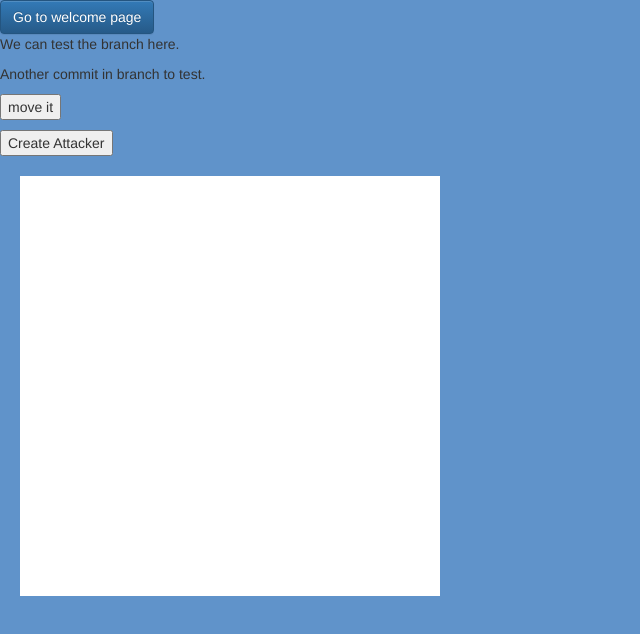
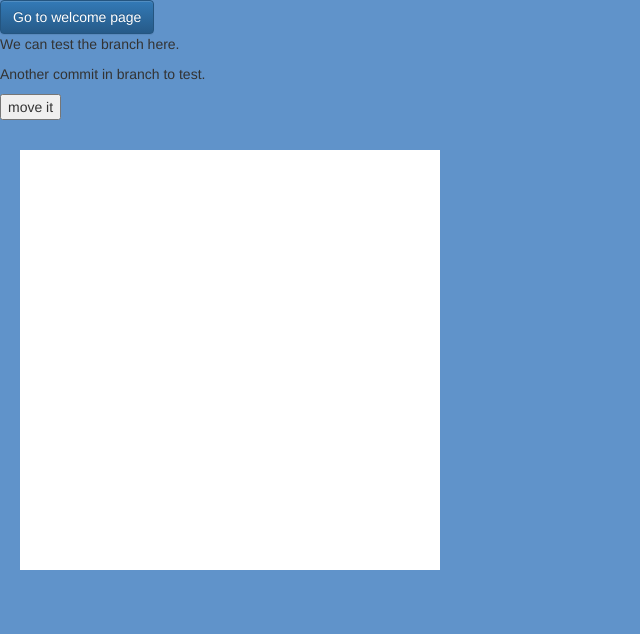
Before and after one commit to BVerschaete/BVerschaete.github.io, a plain HTML site: page index.html in a window 1280 px wide. Shown: the whole page, without its empty margins (0-640 px from the left). Drawn offline with nearby package versions, Linux system fonts and the light colour scheme.

Commit message:
added multi-attacker functionality + cleaned up code

```diff
--- a/index.html
+++ b/index.html
@@ -19,9 +19,6 @@
 <p>Another commit in branch to test.</p>
 <input type="button" value="move it" id="moveAttacker"/>
 <p id="outputMove"></p>
-<button id="createAttacker">Create Attacker</button>
-<div id="demo">
-</div>
 <div id="disqus_thread"></div>
 </body>
 </html>
--- a/js/attacker.js
+++ b/js/attacker.js
@@ -3,52 +3,118 @@
  */
 var attackers = [];
 
-var attacker = {
-    speedX: 100,
-    speedY: 100,
-    image: "Dragon.png",
-    posX: startX,
-    posY: startY,
-    locX: posX * 40,
-    locY: posY * 40,
-    direction: startDirection
-};
+// var attacker = {
+//     speedX: 100,
+//     speedY: 100,
+//     image: "Dragon.png",
+//     posX: startX,
+//     posY: startY,
+//     locX: posX * 40,
+//     locY: posY * 40,
+//     direction: startDirection
+// };
 
-function move(attacker) {
+function Attacker(){
+    this.speedX= 100,
+        this.speedY= 100,
+        this.image= "Dragon.png",
+        this.posX= startX,
+        this.posY= startY,
+        this.locX= (posX * 40),
+        this.locY= (posY * 40),
+        this.oldNow = Date.now(),
+        this.direction= startDirection
+}
+
+Attacker.prototype.move = function() {
     console.log("moved");
-    if(attacker.direction != 2 && board[attacker.posY-1] != null && board[attacker.posY-1][attacker.posX] == 1 ){
-        attacker.posY -= 1;
-        attacker.direction = 0;
+    if(this.direction != 2 && board[this.posY-1] != null && board[this.posY-1][this.posX] == 1 ){
+        this.posY -= 1;
+        this.direction = 0;
         console.log("naar boven");
-    }else if(attacker.direction != 3 && board[attacker.posY][attacker.posX+1] == 1 ){
-        attacker.posX += 1;
-        attacker.direction = 1;
+    }else if(this.direction != 3 && board[this.posY][this.posX+1] == 1 ){
+        this.posX += 1;
+        this.direction = 1;
         console.log("naar rechts");
-    }else if(attacker.direction != 0 && board[attacker.posY+1] != null && board[attacker.posY+1][attacker.posX] == 1 ){
-        attacker.posY += 1;
-        attacker.direction = 2;
+    }else if(this.direction != 0 && board[this.posY+1] != null && board[this.posY+1][this.posX] == 1 ){
+        this.posY += 1;
+        this.direction = 2;
         console.log("naar beneden");
-    }else if(attacker.direction != 1 && board[attacker.posY][attacker.posX-1] == 1 ){
-        attacker.posX -= 1;
-        attacker.direction = 3;
+    }else if(this.direction != 1 && board[this.posY][this.posX-1] == 1 ){
+        this.posX -= 1;
+        this.direction = 3;
         console.log("naar links");
+    } else {
+        deleteAttacker(this);
     }
 };
 
-function updatePosOnBoard(){
-    attacker.posX = Math.floor(attacker.locX / 40);
-    attacker.posY = Math.floor(attacker.locY / 40);
-    console.log("X: " + attacker.posX + " - " + attacker.locX);
-    console.log("Y: " + attacker.posY + " - " + attacker.locY);
+Attacker.prototype.updatePosOnBoard = function(){
+    this.posX = Math.floor(this.locX / 40);
+    this.posY = Math.floor(this.locY / 40);
+    // console.log("X: " + this.posX + " - " + this.locX);
+    // console.log("Y: " + this.posY + " - " + this.locY);
+};
+
+Attacker.prototype.updatePosition = function(){
+    this.updatePosOnBoard();
+    var now = Date.now();
+    var timeDelta = now - this.oldNow;
+    this.oldNow = now;
+    //console.log(this.direction);
+    if(this.direction === 0){
+        if(getValueFromPos(Math.floor(this.locX), Math.floor(this.locY - (this.speedY * timeDelta / 1000))) !== 1){
+            this.move();
+            this.locY = this.posY * 40;
+            this.locX = Math.floor(this.locX);
+        }else{
+            this.locY -= this.speedY * timeDelta / 1000;
+        }
+    }else if(this.direction === 1){
+        if(getValueFromPos(Math.floor(this.locX) + 40, Math.floor(this.locY)) !== 1){
+            this.move();
+            this.locX = this.posX * 40;
+            this.locY = Math.floor(this.locY);
+        }else{
+            this.locX += this.speedX * timeDelta / 1000;
+        }
+    }else if(this.direction === 2){
+        if(getValueFromPos(Math.floor(this.locX), Math.floor(this.locY  + 40)) !== 1){
+            this.move();
+            this.locY = this.posY * 40;
+            this.locX = Math.floor(this.locX);
+        }else{
+            this.locY += this.speedY * timeDelta / 1000;
+        }
+    }else if(this.direction === 3){
+        if(getValueFromPos(Math.floor(this.locX - (this.speedY * timeDelta / 1000)), Math.floor(this.locY)) !== 1){
+            this.move();
+            this.locX = this.posX * 40;
+            this.locY = Math.floor(this.locY);
+        }else{
+            this.locX -= this.speedX * timeDelta / 1000;
+        }
+    }
+};
+
+Attacker.prototype.draw = function(){
+    var sprite = new Image();
+    sprite.src = "img/" + this.image;
+    game.context.drawImage(sprite, this.locX, this.locY, 40, 40);
+};
+
+function drawAttackers(){
+    for(var i = 0; i < attackers.length; i++){
+        attackers[i].draw();
+    }
 }
 
-function Attacker(naam){
-    this.naam = naam;
-    this.life = this.maxLife;
+function deleteAttacker(attacker){
+    var index = attackers.indexOf(attacker);
+    attackers.splice(index, 1);
 }
 
-Attacker.prototype.maxLife = 5;
-
+//nog niet in gebruik
 function checkDead(){
     for(var i = 0; i < attackers.length; i++){
         if(attackers[i].life <= 0){
@@ -58,11 +124,7 @@ function checkDead(){
     }
 }
 
-function addEnemy(){
-    //attackers.push(new Attacker("Bob"));
-    attackers.push(attacker);
+function addAttacker(){
+    console.log("spawned");
+    attackers.push(new Attacker());
 }
-
-function addAttacker(name){
-    attackers.push(new Attacker(name));
-}
--- a/js/board.js
+++ b/js/board.js
@@ -1,7 +1,22 @@
 /**
  * Created by Gaben on 16/03/2016.
  */
-var board = [
+
+//Level Template, CTRL-/ to uncomment
+// var levelName = [
+//     [0, 0, 0, 0, 0, 0, 0, 0, 0, 0],
+//     [0, 0, 0, 0, 0, 0, 0, 0, 0, 0],
+//     [0, 0, 0, 0, 0, 0, 0, 0, 0, 0],
+//     [0, 0, 0, 0, 0, 0, 0, 0, 0, 0],
+//     [0, 0, 0, 0, 0, 0, 0, 0, 0, 0],
+//     [0, 0, 0, 0, 0, 0, 0, 0, 0, 0],
+//     [0, 0, 0, 0, 0, 0, 0, 0, 0, 0],
+//     [0, 0, 0, 0, 0, 0, 0, 0, 0, 0],
+//     [0, 0, 0, 0, 0, 0, 0, 0, 0, 0],
+//     [0, 0, 0, 0, 0, 0, 0, 0, 0, 0]
+// ];
+
+var level1 = [
     [0, 0, 0, 0, 0, 0, 1, 1, 1, 0],
     [1, 1, 0, 2, 0, 0, 1, 0, 1, 0],
     [0, 1, 0, 2, 0, 1, 1, 0, 1, 0],
@@ -14,13 +29,14 @@ var board = [
     [0, 0, 1, 1, 1, 0, 0, 1, 1, 1]
 ];
 
+var board = level1;
+
 var startX = 0;
 var startY = 1;
 var startDirection = 1;
 
 var posX = 0;
 var posY = 1;
-var direction = 1; // top = 0, right = 1, down = 2, left = 3
 
 
 
--- a/js/gameLoop.js
+++ b/js/gameLoop.js
@@ -12,50 +12,13 @@ function renderingStep(){
     drawRadius();
 }
 
-function updateAttackerPositions(){
-    updatePosOnBoard();
-    var now = Date.now();
-    var timeDelta = now - game.oldNow;
-    game.oldNow = now;
-    //console.log(attacker.direction);
-    if(attacker.direction === 0){
-        if(getValueFromPos(Math.floor(attacker.locX), Math.floor(attacker.locY - (attacker.speedY * timeDelta / 1000))) !== 1){
-            move(attacker);
-            attacker.locY = attacker.posY * 40;
-            attacker.locX = Math.floor(attacker.locX);
-        }else{
-            attacker.locY -= attacker.speedY * timeDelta / 1000;
-        }
-    }else if(attacker.direction === 1){
-        if(getValueFromPos(Math.floor(attacker.locX) + 40, Math.floor(attacker.locY)) !== 1){
-            move(attacker);
-            attacker.locX = attacker.posX * 40;
-            attacker.locY = Math.floor(attacker.locY);
-        }else{
-            attacker.locX += attacker.speedX * timeDelta / 1000;
-        }
-    }else if(attacker.direction === 2){
-        if(getValueFromPos(Math.floor(attacker.locX), Math.floor(attacker.locY  + 40)) !== 1){
-            move(attacker);
-            attacker.locY = attacker.posY * 40;
-            attacker.locX = Math.floor(attacker.locX);
-        }else{
-            attacker.locY += attacker.speedY * timeDelta / 1000;
-        }
-    }else if(attacker.direction === 3){
-        if(getValueFromPos(Math.floor(attacker.locX - (attacker.speedY * timeDelta / 1000)), Math.floor(attacker.locY)) !== 1){
-            move(attacker);
-            attacker.locX = attacker.posX * 40;
-            attacker.locY = Math.floor(attacker.locY);
-        }else{
-            attacker.locX -= attacker.speedX * timeDelta / 1000;
-        }
-    }
-}
-
 function gameLoop() {
     processUserInput();
-    updateAttackerPositions();
+
+    for(var i = 0; i < attackers.length; i++) {
+        attackers[i].updatePosition();
+    }
+
     renderingStep();
     window.requestAnimationFrame(gameLoop);
 }
--- a/js/index.js
+++ b/js/index.js
@@ -10,50 +10,24 @@ function setup() {
     addCanvas();
     //useDisqus();
     game = {
-        oldNow: Date.now(),
         canvas: document.getElementById("canvas"),
-        context: canvas.getContext("2d"),
+        context: this.canvas.getContext("2d")
     };
-    drawGrid();
 
-    document.getElementById("moveAttacker").addEventListener("click", moveAttacker);
     game.canvas.addEventListener('mouseover', toggleMouseInCanvas, false);
     game.canvas.addEventListener('mouseout', toggleMouseInCanvas, false);
     game.canvas.addEventListener('mousemove', getMousePosition, false);
 
+    var loop = setInterval(addAttacker, 3000);
+    var aantalMonsters = 10;
+    setTimeout(function( ) { clearInterval(loop); }, aantalMonsters * 3000);
+
     gameLoop();
+    //drawGrid(); //toont lijnen voor visualisatie
 }
 
 function addCanvas(){
     var canvas = $('<canvas/>').attr({width: bw, height: bh, id: 'canvas'}).appendTo('body');
-}
-
-function moveAttacker(){
-    move(attacker);
-}
-
-function displayMove(){
-    document.getElementById("outputMove").innerHTML = "";
-
-    for(var i = 0; i < board.length; i++) {
-        var s = "";
-        for (var j = 0; j < board[i].length; j++) {
-            if(posY == i && posX == j){
-                s += "X\t";
-            }else{
-                s += board[i][j] + "\t";
-            }
-        }
-        document.getElementById("outputMove").innerHTML += s + "<br />";
-    }
-
-    move();
-}
-
-function drawAttackers(){
-    var sprite = new Image();
-    sprite.src = "img/" + attacker.image;
-    game.context.drawImage(sprite, attacker.locX, attacker.locY, 40, 40);
 }
 
 function drawMap(){
@@ -99,6 +73,7 @@ function drawGrid(){
     game.context.stroke();
 }
 
+//alles voor disqus staat hier
 var disqus_config = function () {
     this.page.url = "http://bverschaete.github.io/";  // Replace PAGE_URL with your page's canonical URL variable
     this.page.identifier = ""; // Replace PAGE_IDENTIFIER with your page's unique identifier variable
@@ -113,18 +88,4 @@ function useDisqus() {  // REQUIRED CONFIGURATION VARIABLE: EDIT THE SHORTNAME B
     (d.head || d.body).appendChild(s);
 }
 
-//vanaf hier code voor game
-function startGame(){
-    $("#createAttacker")[0].addEventListener('click', createAttacker);
-}
-
-function createAttacker(){
-    addAttacker("Bob");
-    var attackerDisplay = $('<div></div>').append([ $('<p></p>').text(attackers[attackers.length - 1].naam),
-                                                    $('<span></span>').text(attackers[attackers.length - 1].life)]
-                                                );
-    $("#demo").append(attackerDisplay)
-}
-
-
 window.addEventListener("load", setup);
--- a/js/mouseFunctions.js
+++ b/js/mouseFunctions.js
@@ -37,9 +37,5 @@ function drawRadius(){
 }
 
 function toggleMouseInCanvas(){
-    if(!mouseInCanvas){
-        mouseInCanvas = true;
-    }else{
-        mouseInCanvas = false;
-    }
+    mouseInCanvas = !mouseInCanvas;
 }
```
